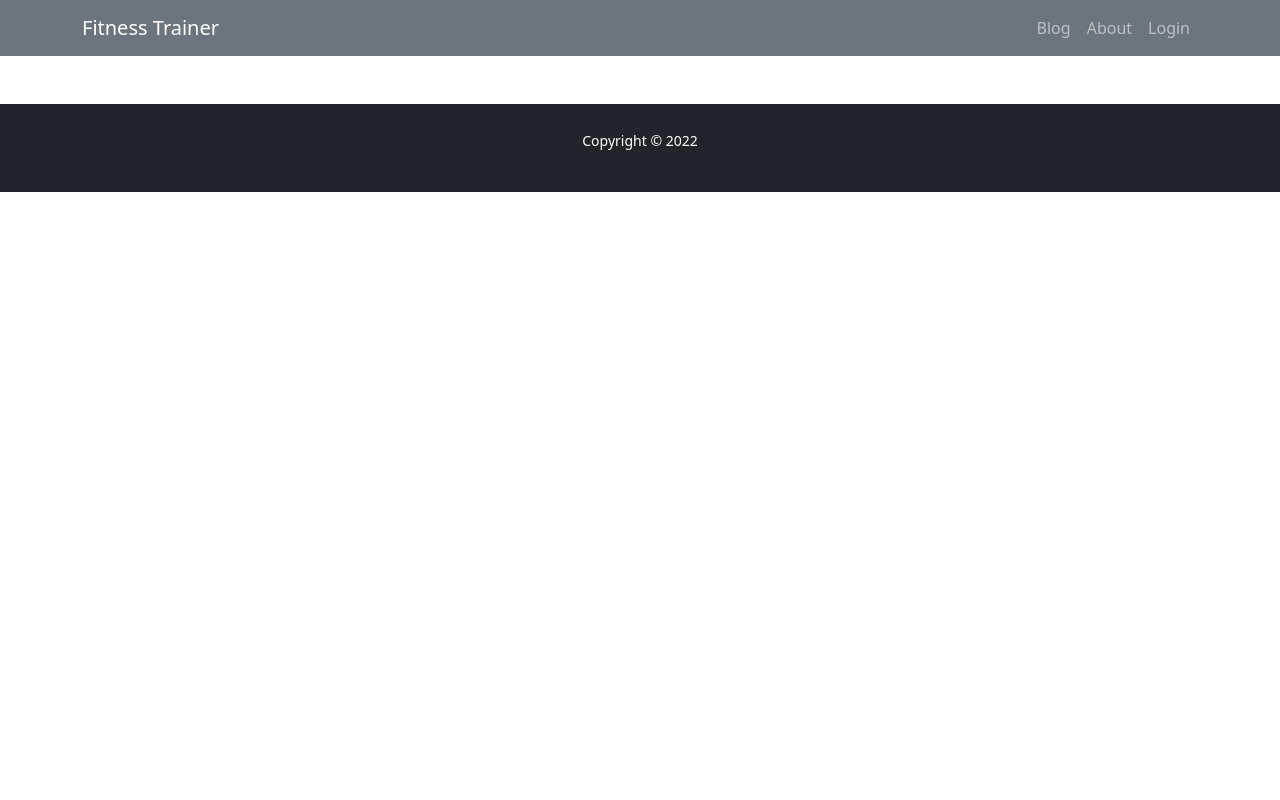
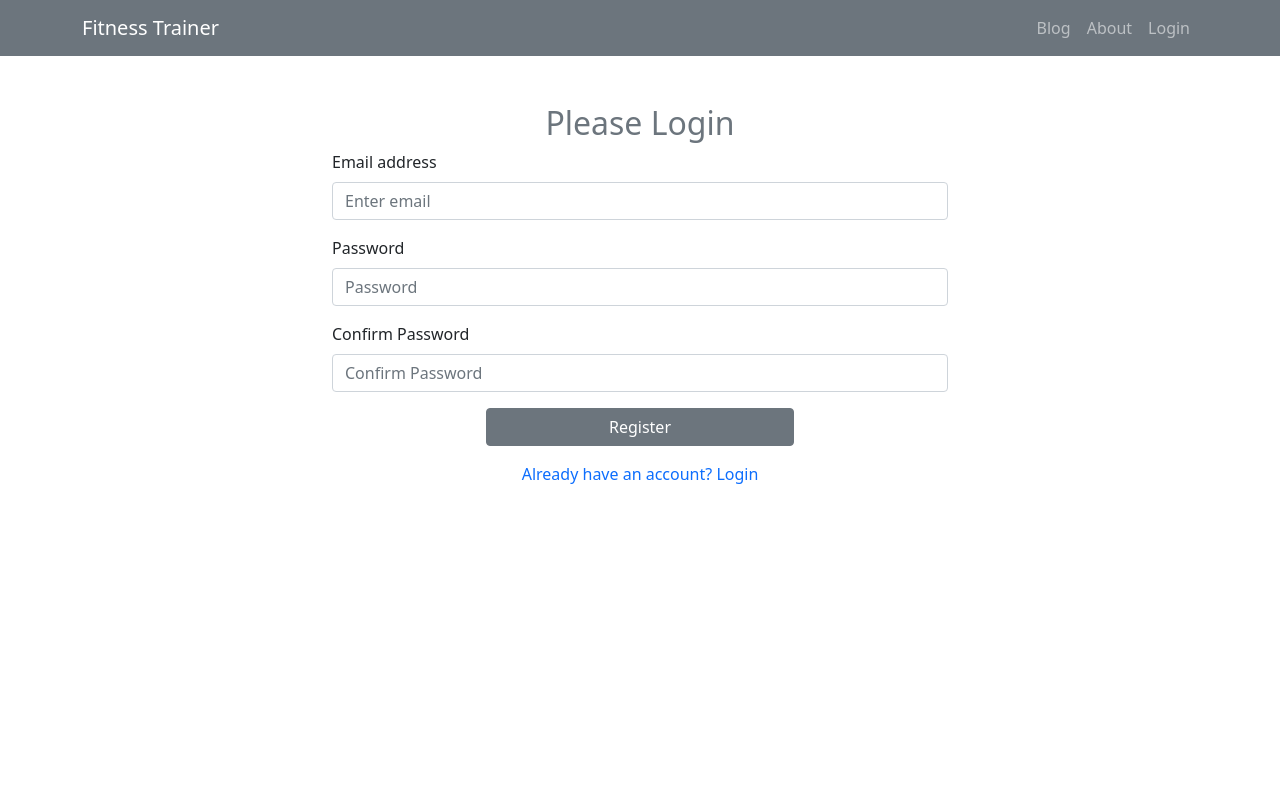
Before and after one commit to ArafatMunna/fitness-trainer, a React (Create React App) app: page /register in a window 1280 px wide. Shown: the top 800 px of the page. Built offline with nearby package versions, Linux system fonts and the light colour scheme.

Commit message:
register added

```diff
--- a/package.json
+++ b/package.json
@@ -7,9 +7,11 @@
     "@testing-library/react": "^13.1.1",
     "@testing-library/user-event": "^13.5.0",
     "bootstrap": "^5.1.3",
+    "firebase": "^9.6.11",
     "react": "^18.0.0",
     "react-bootstrap": "^2.2.3",
     "react-dom": "^18.0.0",
+    "react-firebase-hooks": "^5.0.3",
     "react-router-dom": "^6.3.0",
     "react-scripts": "5.0.1",
     "web-vitals": "^2.1.4"
--- a/src/App.js
+++ b/src/App.js
@@ -2,6 +2,7 @@ import { Route, Routes } from "react-router-dom";
 import "./App.css";
 import Checkout from "./Pages/Home/Checkout/Checkout";
 import Home from "./Pages/Home/Home/Home";
+import Register from "./Pages/Login/Register/Register";
 import Footer from "./Pages/Shared/Footer/Footer";
 import Header from "./Pages/Shared/Header/Header";
 
@@ -12,6 +13,7 @@ function App() {
             <Routes>
                 <Route path="/" element={<Home />} />
                 <Route path="/checkout" element={<Checkout />} />
+                <Route path="/register" element={<Register />} />
             </Routes>
             <Footer />
         </div>
--- /dev/null
+++ b/src/Pages/Login/Register/Register.js
@@ -0,0 +1,83 @@
+import React, { useState } from "react";
+import { Button, Form } from "react-bootstrap";
+import { useCreateUserWithEmailAndPassword } from "react-firebase-hooks/auth";
+import { Link } from "react-router-dom";
+import auth from "../../../firebase.init";
+
+const Register = () => {
+    const [error, setError] = useState("");
+
+    const [createUserWithEmailAndPassword, user, loading, hookError] =
+        useCreateUserWithEmailAndPassword(auth);
+
+    const handleSubmit = (event) => {
+        event.preventDefault();
+
+        const email = event.target.email.value;
+        const password = event.target.password.value;
+        const confirmPassword = event.target.confirmPassword.value;
+
+        if (password === confirmPassword) {
+            createUserWithEmailAndPassword(email, password);
+        } else {
+            setError("Password didn't match");
+        }
+    };
+
+    return (
+        <div
+            className="container w-50 mx-auto mt-5"
+            style={{ height: "100vh" }}
+        >
+            <h2 className="text-secondary text-center">Please Login</h2>
+            <Form onClick={handleSubmit}>
+                <Form.Group className="mb-3" controlId="formBasicEmail">
+                    <Form.Label>Email address</Form.Label>
+                    <Form.Control
+                        type="email"
+                        name="email"
+                        placeholder="Enter email"
+                        required
+                    />
+                </Form.Group>
+
+                <Form.Group className="mb-3" controlId="formBasicPassword">
+                    <Form.Label>Password</Form.Label>
+                    <Form.Control
+                        type="password"
+                        name="password"
+                        placeholder="Password"
+                        required
+                    />
+                </Form.Group>
+
+                <Form.Group
+                    className="mb-3"
+                    controlId="formBasicConfirmPassword"
+                >
+                    <Form.Label>Confirm Password</Form.Label>
+                    <Form.Control
+                        type="password"
+                        name="confirmPassword"
+                        placeholder="Confirm Password"
+                        required
+                    />
+                </Form.Group>
+                <p className="text-danger">{error}</p>
+                <Button
+                    variant="secondary w-50 mx-auto d-block mb-2"
+                    type="submit"
+                >
+                    Register
+                </Button>
+            </Form>
+            <p className="text-center mt-3">
+                <Link className="text-decoration-none" to="/login">
+                    Already have an account? Login
+                </Link>
+            </p>
+        </div>
+    );
+};
+
+export default Register;
--- /dev/null
+++ b/src/firebase.init.js
@@ -0,0 +1,22 @@
+// Import the functions you need from the SDKs you need
+import { initializeApp } from "firebase/app";
+import { getAuth } from "firebase/auth";
+// TODO: Add SDKs for Firebase products that you want to use
+// https://firebase.google.com/docs/web/setup#available-libraries
+
+// Your web app's Firebase configuration
+const firebaseConfig = {
+    apiKey: "AIzaSyBA41rKNAsQoweFAcXsruAKB0GkZ8vU-jM",
+    authDomain: "fitness-trainer-65c2f.firebaseapp.com",
+    projectId: "fitness-trainer-65c2f",
+    storageBucket: "fitness-trainer-65c2f.appspot.com",
+    messagingSenderId: "270754170757",
+    appId: "1:270754170757:web:3beee6186456b8d22826ec",
+};
+
+// Initialize Firebase
+const app = initializeApp(firebaseConfig);
+
+const auth = getAuth(app);
+
+export default auth;
```
Also changed, not shown: src/Pages/Login/Login/Login.js (added, +11 -0 lines), 1 other file (tests, documents, lock files or other folders).
